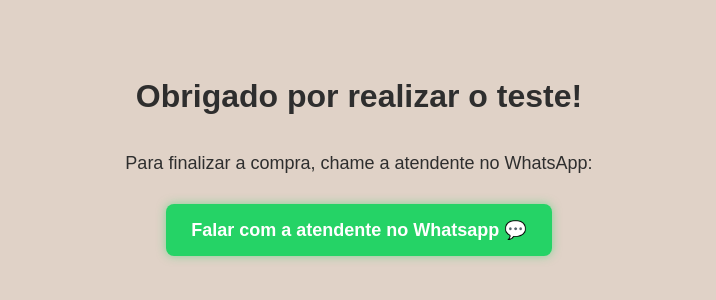
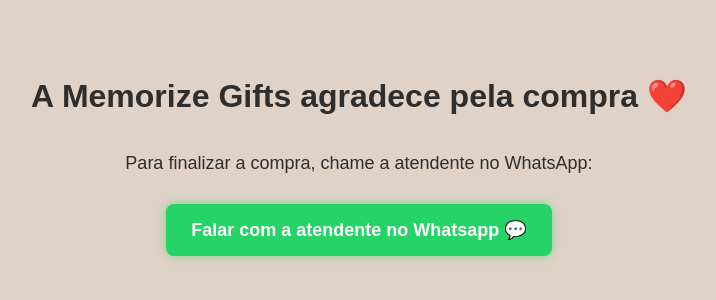
Before and after one commit to stanleyclientes/memorizegifts, a plain HTML site: page obrigado.html in a window 1280 px wide. Shown: the part 264-564 px from the top of the page, without its empty margins (281-997 px from the left). Drawn offline with Linux system fonts and the light colour scheme.

Commit message:
coração

```diff
--- a/obrigado.html
+++ b/obrigado.html
@@ -47,7 +47,7 @@
   </style>
 </head>
 <body>
-  <h1>Obrigado por realizar o teste!</h1>
+  <h1>A Memorize Gifts agradece pela compra ❤️</h1>
   <p>Para finalizar a compra, chame a atendente no WhatsApp:</p>
   <a class="whatsapp-button" href="https://wa.me/5521995865162" target="_blank">
     Falar com a atendente no Whatsapp 💬
```
